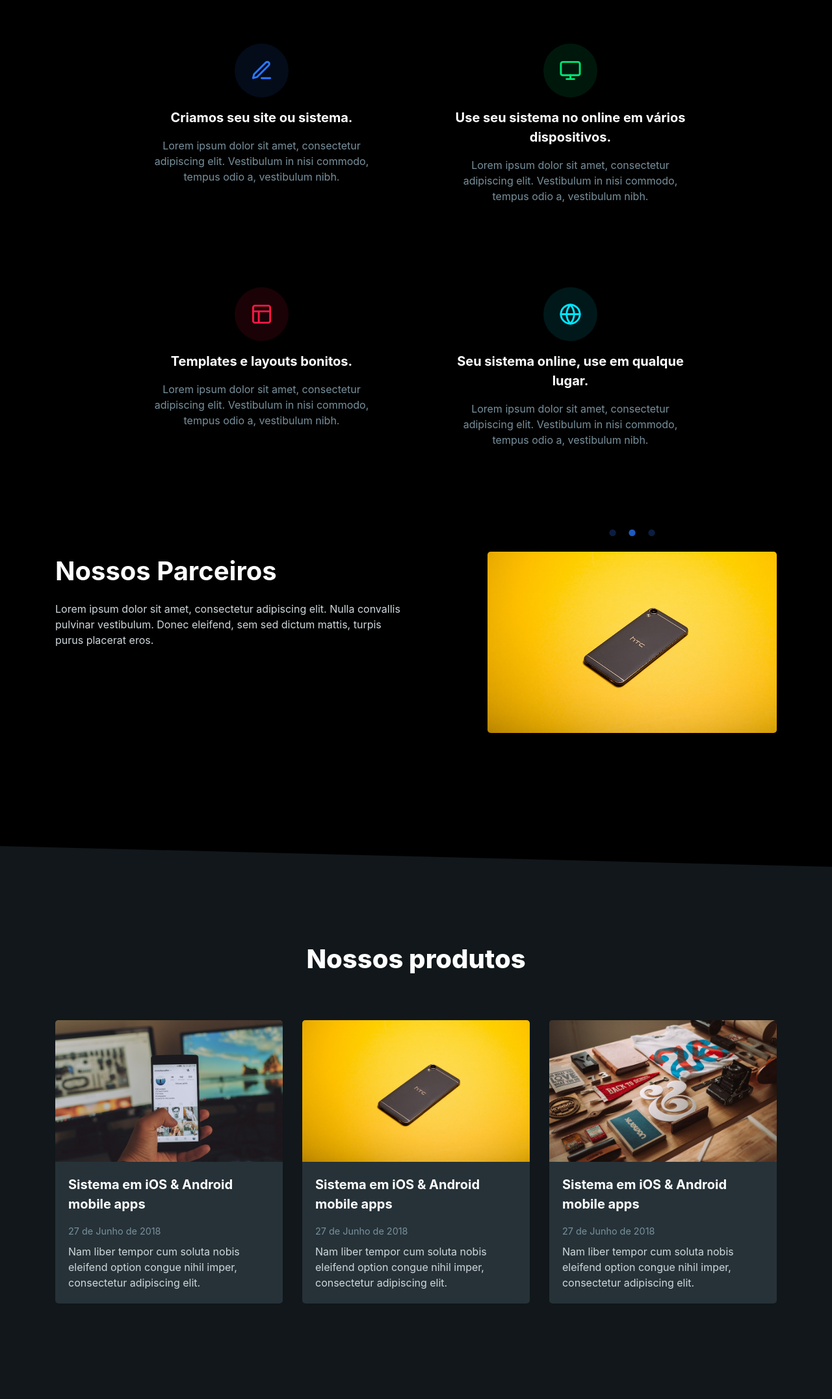
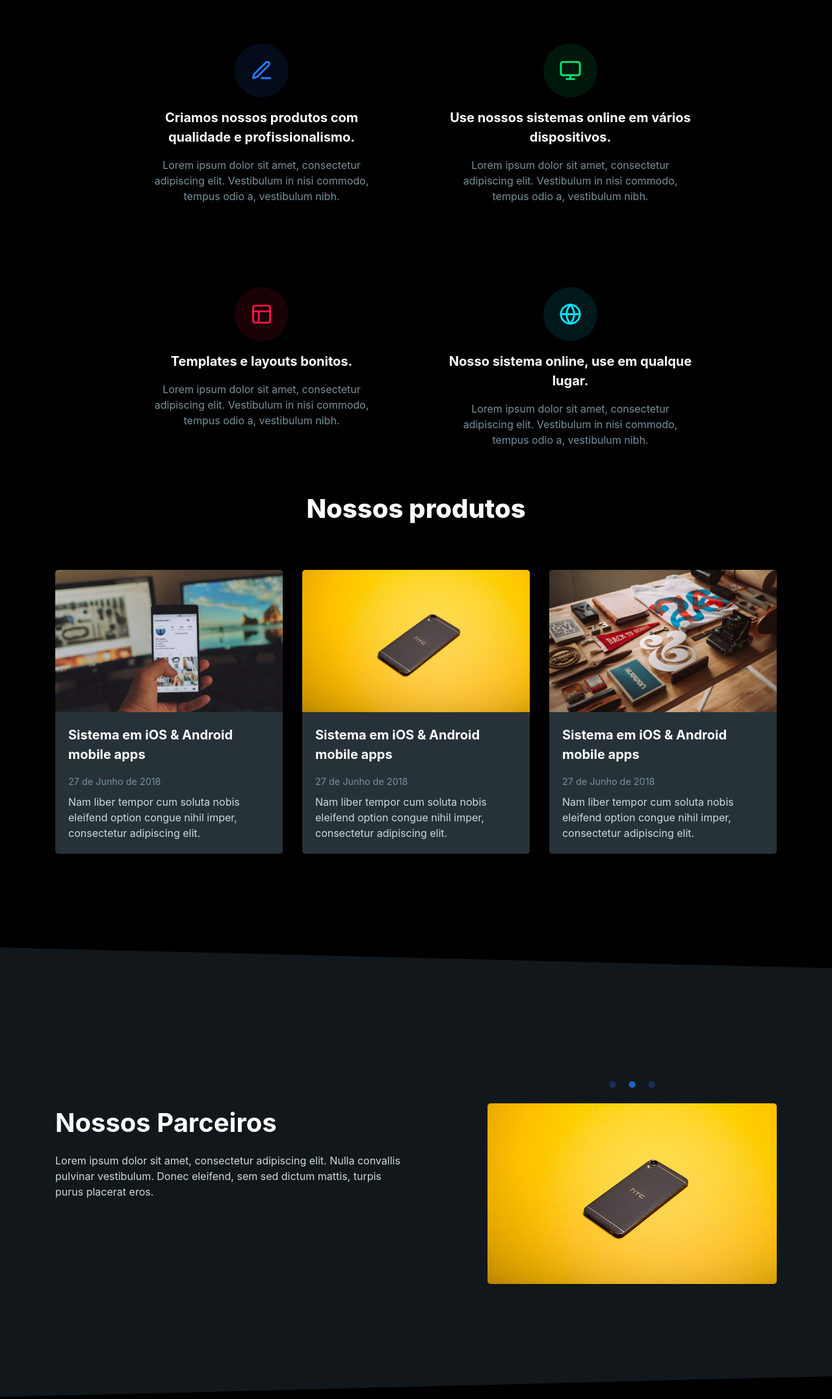
Before and after one commit to elvistjw/vowbits, a plain HTML site: page index.html in a window 1280 px wide. Shown: the part 1119-3272 px from the top of the page at 65% size. Drawn offline with nearby package versions, Linux system fonts and the light colour scheme; a web font is replaced by a local one.

Commit message:
ajuste na organização de parceirias e produtos

```diff
--- a/index.html
+++ b/index.html
@@ -6,7 +6,7 @@
     <meta name="viewport" content="width=device-width, initial-scale=1, shrink-to-fit=no">
     <title>Vowbits</title>
     <meta name="description"
-          content="Knight is a beautiful Bootstrap 4 template for product landing pages."/>
+          content="Vowbits Startup">
 
     <!--Inter UI font-->
     <link href="https://rsms.me/inter/inter-ui.css" rel="stylesheet">
@@ -93,7 +93,7 @@
                                 <span data-feather="edit-3" width="35" height="35"></span>
                             </div>
                         </div>
-                        <h5>Criamos seu site ou sistema.</h5>
+                        <h5>Criamos nossos produtos com qualidade e profissionalismo.</h5>
                         <p class="text-muted">Lorem ipsum dolor sit amet, consectetur adipiscing elit. Vestibulum in
                             nisi commodo, tempus odio a, vestibulum nibh.</p>
                     </div>
@@ -103,7 +103,7 @@
                                 <span data-feather="monitor" width="35" height="35"></span>
                             </div>
                         </div>
-                        <h5>Use seu sistema no online em vários dispositivos.</h5>
+                        <h5>Use nossos sistemas online em vários dispositivos.</h5>
                         <p class="text-muted">Lorem ipsum dolor sit amet, consectetur adipiscing elit. Vestibulum in
                             nisi commodo, tempus odio a, vestibulum nibh.</p>
                     </div>
@@ -123,33 +123,14 @@
                                 <span data-feather="globe" width="35" height="35"></span>
                             </div>
                         </div>
-                        <h5>Seu sistema online, use em qualque lugar.</h5>
+                        <h5>Nosso sistema online, use em qualque lugar.</h5>
                         <p class="text-muted">Lorem ipsum dolor sit amet, consectetur adipiscing elit. Vestibulum in
                             nisi commodo, tempus odio a, vestibulum nibh.</p>
                     </div>
                 </div>
             </div>
         </div>
-        <div class="row mt-6" id="parceiros">
-            <div class="col-md-6 mr-auto">
-                <h2>Nossos Parceiros</h2>
-                <p class="mb-5">Lorem ipsum dolor sit amet, consectetur adipiscing elit. Nulla convallis pulvinar vestibulum. Donec eleifend, sem sed dictum mattis, turpis purus placerat eros.</p>
-            </div>
-            <div class="col-md-5">
-                <div class="slick-about">
-                    <img src="img/blog-1.jpg" class="img-fluid rounded d-block mx-auto" alt="Work 1"/>
-                    <img src="img/blog-2.jpg" class="img-fluid rounded d-block mx-auto" alt="Work 2"/>
-                    <img src="img/blog-3.jpg" class="img-fluid rounded d-block mx-auto" alt="Work 3"/>
-                </div>
-            </div>
-        </div>
-    </div>
-</section>
-
-<!--news section-->
-<section class="py-7 bg-dark section-angle top-left bottom-left" id="produtos">
-    <div class="container">
-        <div class="row">
+        <div class="row" id="produtos">
             <div class="col-md-6 mx-auto text-center">
                 <h2 class="heading-black">Nossos produtos</h2>
             </div>
@@ -195,10 +176,24 @@
                 </div>
             </div>
         </div>
+    </div>
+</section>
+
+<!--news section-->
+<section class="py-7 bg-dark section-angle top-left bottom-left" id="parceiros">
+    <div class="container">
         <div class="row mt-6">
-            <!-- <div class="col-md-6 mx-auto text-center">
-                <a href="#" class="btn btn-primary">Ver mais</a>
-            </div> -->
+            <div class="col-md-6 mr-auto">
+                <h2>Nossos Parceiros</h2>
+                <p class="mb-5">Lorem ipsum dolor sit amet, consectetur adipiscing elit. Nulla convallis pulvinar vestibulum. Donec eleifend, sem sed dictum mattis, turpis purus placerat eros.</p>
+            </div>
+            <div class="col-md-5">
+                <div class="slick-about">
+                    <img src="img/blog-1.jpg" class="img-fluid rounded d-block mx-auto" alt="Work 1"/>
+                    <img src="img/blog-2.jpg" class="img-fluid rounded d-block mx-auto" alt="Work 2"/>
+                    <img src="img/blog-3.jpg" class="img-fluid rounded d-block mx-auto" alt="Work 3"/>
+                </div>
+            </div>
         </div>
     </div>
 </section>
```
